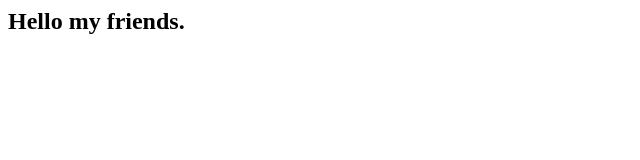
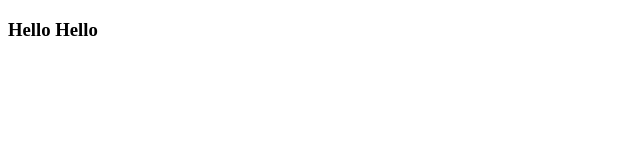
Before and after one commit to TolaSor/Demo-test, a plain HTML site: page index.html in a window 1280 px wide. Shown: the whole page, without its empty margins (0-640 px from the left). Drawn offline with Linux system fonts and the light colour scheme.

Commit message:
Update HTML

```diff
--- a/index.html
+++ b/index.html
@@ -1,10 +1,11 @@
-<html>
-<tilte>
-
-</tilte>
+<!DOCTYPE html>
+<html lang="en">
+<head>
+    <meta charset="UTF-8">
+    <meta name="viewport" content="width=device-width, initial-scale=1.0">
+    <title>Document</title>
+</head>
 <body>
-  <h2>
-    Hello my friends.
-  </h2>
+    <h3>Hello Hello</h3>
 </body>
 </html>
```
